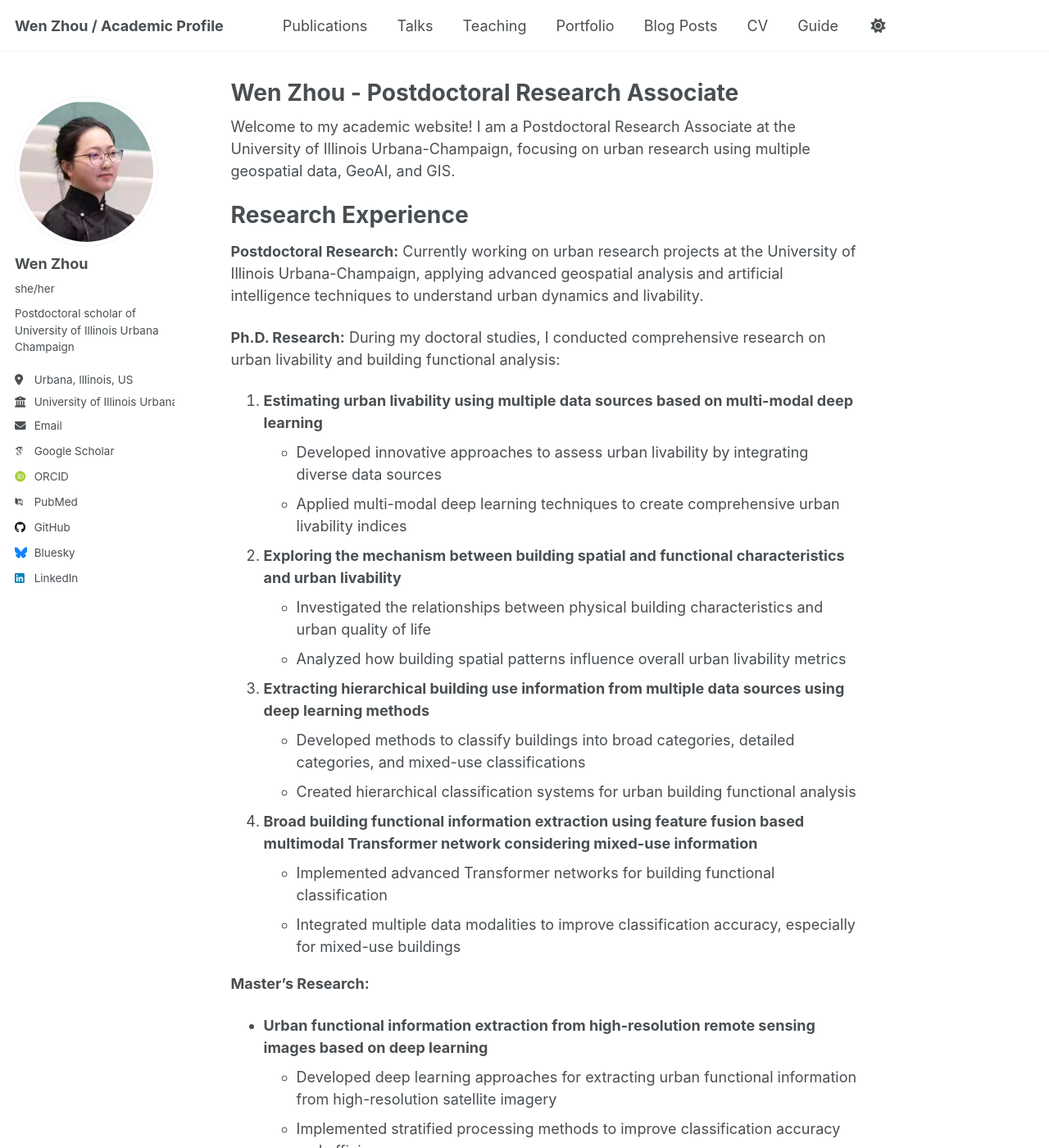
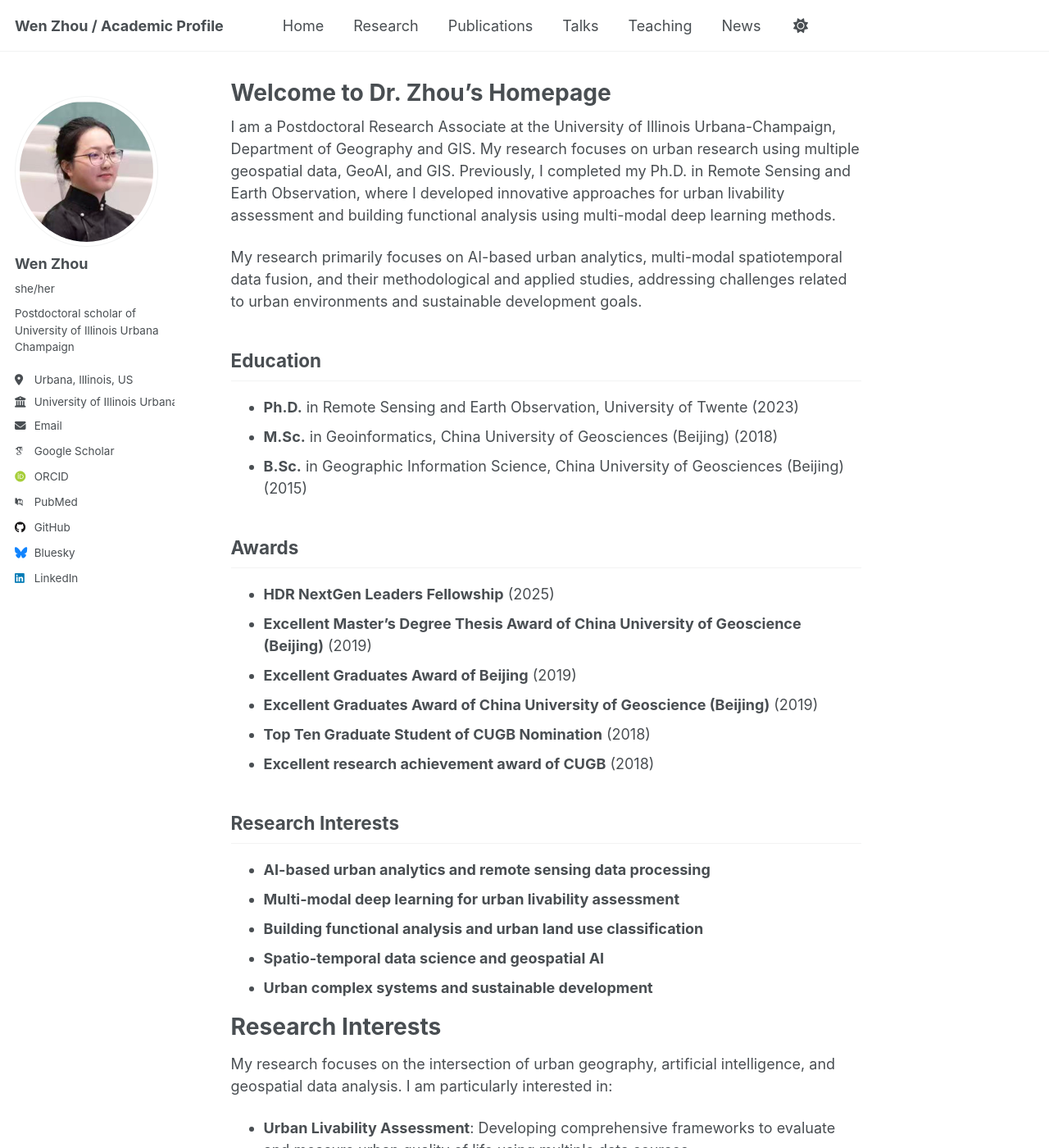
Before and after one commit to VienJou/vienjou.github.io, a Jekyll site: the page built from _pages/about.md, in a window 1280 px wide and 1400 px high. Shown: the whole window at 82% size. Built offline with Jekyll 4.4.1, drawn with Linux system fonts in a browser that asks for light colours; some web fonts are replaced; a script that is not in the unit is left out; some of the changed text lies outside the part shown.

Commit message:
Update website layout to modern academic style - Add top navigation bar with Home, Research, Publications, Talks, Teaching, News - Create dedicated Research page with detailed research areas and projects - Create News page with recent updates and announcements - Simplify homepage with concise introduction and recent news - Remove portfolio, blog posts, CV, and guide from navigation - Update navigation structure to match modern academic website design

```diff
--- a/_data/navigation.yml
+++ b/_data/navigation.yml
@@ -8,6 +8,12 @@
 #      Markdown formatted page while the second is generated using JSON.
 
 main:
+  - title: "Home"
+    url: /
+
+  - title: "Research"
+    url: /research/
+
   - title: "Publications"
     url: /publications/
 
@@ -17,17 +23,5 @@
   - title: "Teaching"
     url: /teaching/
 
-  - title: "Portfolio"
-    url: /portfolio/
-
-  - title: "Blog Posts"
-    url: /year-archive/
-
-  - title: "CV"
-    url: /cv/
-
-  # - title: "CV"
-  #   url: /cv-json/
-
-  - title: "Guide"
-    url: /markdown/
+  - title: "News"
+    url: /news/
--- a/_pages/about.md
+++ b/_pages/about.md
@@ -1,42 +1,38 @@
 ---
 permalink: /
-title: "Wen Zhou - Postdoctoral Research Associate"
+title: "Welcome to Dr. Zhou's Homepage"
 author_profile: true
 redirect_from:
   - /about/
   - /about.html
 ---
 
-Welcome to my academic website! I am a Postdoctoral Research Associate at the University of Illinois Urbana-Champaign, focusing on urban research using multiple geospatial data, GeoAI, and GIS.
+I am a Postdoctoral Research Associate at the University of Illinois Urbana-Champaign, Department of Geography and GIS. My research focuses on urban research using multiple geospatial data, GeoAI, and GIS. Previously, I completed my Ph.D. in Remote Sensing and Earth Observation, where I developed innovative approaches for urban livability assessment and building functional analysis using multi-modal deep learning methods.
 
-Research Experience
-======
-**Postdoctoral Research:**
-Currently working on urban research projects at the University of Illinois Urbana-Champaign, applying advanced geospatial analysis and artificial intelligence techniques to understand urban dynamics and livability.
+My research primarily focuses on AI-based urban analytics, multi-modal spatiotemporal data fusion, and their methodological and applied studies, addressing challenges related to urban environments and sustainable development goals.
 
-**Ph.D. Research:**
-During my doctoral studies, I conducted comprehensive research on urban livability and building functional analysis:
+## Education
 
-1. **Estimating urban livability using multiple data sources based on multi-modal deep learning**
-   - Developed innovative approaches to assess urban livability by integrating diverse data sources
-   - Applied multi-modal deep learning techniques to create comprehensive urban livability indices
+- **Ph.D.** in Remote Sensing and Earth Observation, University of Twente (2023)
+- **M.Sc.** in Geoinformatics, China University of Geosciences (Beijing) (2018)
+- **B.Sc.** in Geographic Information Science, China University of Geosciences (Beijing) (2015)
 
-2. **Exploring the mechanism between building spatial and functional characteristics and urban livability**
-   - Investigated the relationships between physical building characteristics and urban quality of life
-   - Analyzed how building spatial patterns influence overall urban livability metrics
+## Awards
 
-3. **Extracting hierarchical building use information from multiple data sources using deep learning methods**
-   - Developed methods to classify buildings into broad categories, detailed categories, and mixed-use classifications
-   - Created hierarchical classification systems for urban building functional analysis
+- **HDR NextGen Leaders Fellowship** (2025)
+- **Excellent Master's Degree Thesis Award of China University of Geoscience (Beijing)** (2019)
+- **Excellent Graduates Award of Beijing** (2019)
+- **Excellent Graduates Award of China University of Geoscience (Beijing)** (2019)
+- **Top Ten Graduate Student of CUGB Nomination** (2018)
+- **Excellent research achievement award of CUGB** (2018)
 
-4. **Broad building functional information extraction using feature fusion based multimodal Transformer network considering mixed-use information**
-   - Implemented advanced Transformer networks for building functional classification
-   - Integrated multiple data modalities to improve classification accuracy, especially for mixed-use buildings
+## Research Interests
 
-**Master's Research:**
-- **Urban functional information extraction from high-resolution remote sensing images based on deep learning**
-  - Developed deep learning approaches for extracting urban functional information from high-resolution satellite imagery
-  - Implemented stratified processing methods to improve classification accuracy and efficiency
+- **AI-based urban analytics and remote sensing data processing**
+- **Multi-modal deep learning for urban livability assessment**
+- **Building functional analysis and urban land use classification**
+- **Spatio-temporal data science and geospatial AI**
+- **Urban complex systems and sustainable development**
 
 
 Research Interests
@@ -49,44 +45,17 @@
 - **Geospatial Data Integration**: Combining remote sensing, GIS, and other spatial data for urban analysis
 - **Mixed-Use Building Classification**: Advanced methods for identifying and classifying complex urban building functions
 
-Research Keywords
-======
-Urban analytics, multimodal deep learning, urban land use classification, urban livability evaluation, urban property valuation, crop mapping.
 
-Selected Grants & Awards
-======
-- **HDR NextGen Leaders Fellowship** (2025)
-- **Excellent Master's Degree Thesis Award of China University of Geoscience (Beijing)** (2019)
-- **Excellent Graduates Award of Beijing** (2019)
-- **Excellent Graduates Award of China University of Geoscience (Beijing)** (2019)
-- **Top Ten Graduate Student of CUGB Nomination** (2018)
-- **Excellent research achievement award of CUGB** (2018)
+## Recent News
 
-Reviewer Experience
-======
-I serve as a reviewer for the following prestigious journals:
-- Remote Sensing of Environment
-- ISPRS Journal of Photogrammetry and Remote Sensing
-- IEEE Transactions on Geoscience and Remote Sensing
-- Cities
-- International Journal of Remote Sensing
-- International Journal of Digital Earth
-- International Journal of Geographical Information Science
-- IEEE Access
-- Asian Geography
+**[2025.01]** Started as Postdoctoral Research Associate at the University of Illinois Urbana-Champaign, Department of Geography and GIS.
 
-Technical Skills
-======
-- **Programming Languages**: Python, R, JavaScript
-- **Deep Learning Frameworks**: PyTorch, TensorFlow, Keras
-- **Geospatial Analysis**: ArcGIS, QGIS, Google Earth Engine
-- **Remote Sensing**: High-resolution satellite imagery processing
-- **Data Analysis**: Statistical analysis, machine learning, spatial statistics
-- **Web Development**: HTML, CSS, JavaScript, Jekyll
+**[2024.12]** Paper accepted in International Journal of Applied Earth Observation and Geoinformation (IF: 7.5).
 
-Contact Information
-======
-- **Email**: wz53@illinois.edu
-- **Location**: Urbana, Illinois, United States
-- **Institution**: University of Illinois Urbana-Champaign
-- **Department**: Geography and GIS
+**[2024.10]** Paper accepted in Remote Sensing of Environment (IF: 13.5).
+
+**[2024.08]** Awarded HDR NextGen Leaders Fellowship for 2025.
+
+**[2024.07]** Paper recognized as ESI highly cited paper in Remote Sensing of Environment.
+
+For more detailed news and updates, please visit the [News](/news/) page.
--- /dev/null
+++ b/_pages/news.md
@@ -0,0 +1,57 @@
+---
+permalink: /news/
+title: "News & Updates"
+author_profile: true
+---
+
+## Recent News
+
+**[2025.01]** Started as Postdoctoral Research Associate at the University of Illinois Urbana-Champaign, Department of Geography and GIS. Looking forward to contributing to urban research using multiple geospatial data, GeoAI, and GIS.
+
+**[2024.12]** Paper accepted in International Journal of Applied Earth Observation and Geoinformation: "Hierarchical building use classification from multiple modalities with a multi-label multimodal transformer network" (IF: 7.5).
+
+**[2024.11]** Presented research on building usage classification at the Joint Urban Remote Sensing Event (JURSE) conference.
+
+**[2024.10]** Paper accepted in Remote Sensing of Environment: "Building use and mixed-use classification with a transformer-based network fusing satellite images and geospatial textual information" (IF: 13.5).
+
+**[2024.09]** Successfully defended Ph.D. dissertation on "Urban livability estimation and building functional information extraction using multi-modal deep learning methods."
+
+**[2024.08]** Awarded HDR NextGen Leaders Fellowship for 2025.
+
+**[2024.07]** Paper "SO–CNN based urban functional zone fine division with VHR remote sensing image" (RSE, IF: 13.5) recognized as ESI highly cited paper.
+
+**[2024.06]** Presented research at EGU General Assembly 2024 in Vienna, Austria on "Building hierarchical use classification based on multiple data sources with a multi-label multimodal transformer network."
+
+**[2024.05]** Started serving as reviewer for prestigious journals including Remote Sensing of Environment, ISPRS Journal of Photogrammetry and Remote Sensing, and IEEE Transactions on Geoscience and Remote Sensing.
+
+## Awards & Recognition
+
+**[2025]** HDR NextGen Leaders Fellowship
+
+**[2019]** Excellent Master's Degree Thesis Award of China University of Geoscience (Beijing)
+
+**[2019]** Excellent Graduates Award of Beijing
+
+**[2019]** Excellent Graduates Award of China University of Geoscience (Beijing)
+
+**[2018]** Top Ten Graduate Student of CUGB Nomination
+
+**[2018]** Excellent research achievement award of CUGB
+
+## Upcoming Events
+
+**[2025.02]** Planning to attend the American Association of Geographers (AAG) Annual Meeting to present latest research on urban analytics and GeoAI applications.
+
+**[2025.03]** Scheduled to give invited talk on "Multi-modal Deep Learning for Urban Analysis" at the Department of Geography and GIS, University of Illinois Urbana-Champaign.
+
+## Research Opportunities
+
+**Postdoctoral Positions**: Currently seeking collaborations and research opportunities in urban analytics, geospatial AI, and remote sensing applications.
+
+**Student Opportunities**: Open to supervising graduate students interested in urban geography, remote sensing, and artificial intelligence applications.
+
+**Collaborations**: Interested in interdisciplinary research collaborations focusing on urban sustainability, smart cities, and geospatial data science.
+
+---
+
+*For the latest updates, please follow me on [Google Scholar](https://scholar.google.com/citations?user=e0iE7SkAAAAJ&hl=en) or [LinkedIn](https://www.linkedin.com/in/wen-zhou-46aa43331/).*
--- /dev/null
+++ b/_pages/research.md
@@ -0,0 +1,60 @@
+---
+permalink: /research/
+title: "Research"
+author_profile: true
+---
+
+## Research Overview
+
+My research focuses on the intersection of urban geography, artificial intelligence, and geospatial data analysis. I develop innovative approaches to understand urban dynamics and improve urban livability through advanced computational methods.
+
+## Research Areas
+
+### Urban Livability Assessment
+- **Multi-modal Deep Learning for Urban Livability**: Developing comprehensive frameworks to evaluate and measure urban quality of life using multiple data sources including remote sensing, social media, and urban infrastructure data
+- **Building Functional Analysis**: Extracting and analyzing building use patterns from various geospatial datasets to understand urban functional diversity
+- **Urban Property Valuation**: Using machine learning and geospatial analysis to assess property values and urban development patterns
+
+### Geospatial AI and Remote Sensing
+- **Deep Learning Applications**: Applying multi-modal deep learning techniques to urban research problems
+- **High-resolution Remote Sensing**: Processing and analyzing high-resolution satellite imagery for urban land use classification
+- **Crop Mapping**: Developing automated methods for agricultural land use mapping and monitoring
+
+### Data Integration and Analysis
+- **Geospatial Data Integration**: Combining remote sensing, GIS, and other spatial data for comprehensive urban analysis
+- **Mixed-Use Building Classification**: Advanced methods for identifying and classifying complex urban building functions
+- **Spatial Statistics**: Applying statistical methods to understand spatial patterns and relationships in urban environments
+
+## Current Projects
+
+### Postdoctoral Research at University of Illinois Urbana-Champaign
+- **Urban Analytics with GeoAI**: Developing new methodologies for urban analysis using geospatial artificial intelligence
+- **Multi-modal Data Fusion**: Integrating diverse data sources for comprehensive urban understanding
+- **Sustainable Urban Development**: Supporting urban planning and policy through data-driven insights
+
+### Previous Research Highlights
+
+#### Ph.D. Research (2018-2023)
+1. **Estimating urban livability using multiple data sources based on multi-modal deep learning**
+   - Developed innovative approaches to assess urban livability by integrating diverse data sources
+   - Applied multi-modal deep learning techniques to create comprehensive urban livability indices
+
+2. **Exploring the mechanism between building spatial and functional characteristics and urban livability**
+   - Investigated the relationships between physical building characteristics and urban quality of life
+   - Analyzed how building spatial patterns influence overall urban livability metrics
+
+3. **Extracting hierarchical building use information from multiple data sources using deep learning methods**
+   - Developed methods to classify buildings into broad categories, detailed categories, and mixed-use classifications
+   - Created hierarchical classification systems for urban building functional analysis
+
+4. **Broad building functional information extraction using feature fusion based multimodal Transformer network considering mixed-use information**
+   - Implemented advanced Transformer networks for building functional classification
+   - Integrated multiple data modalities to improve classification accuracy, especially for mixed-use buildings
+
+#### Master's Research (2015-2018)
+- **Urban functional information extraction from high-resolution remote sensing images based on deep learning**
+  - Developed deep learning approaches for extracting urban functional information from high-resolution satellite imagery
+  - Implemented stratified processing methods to improve classification accuracy and efficiency
+
+## Research Keywords
+Urban analytics, multimodal deep learning, urban land use classification, urban livability evaluation, urban property valuation, crop mapping, geospatial AI, remote sensing, spatial statistics.
```
